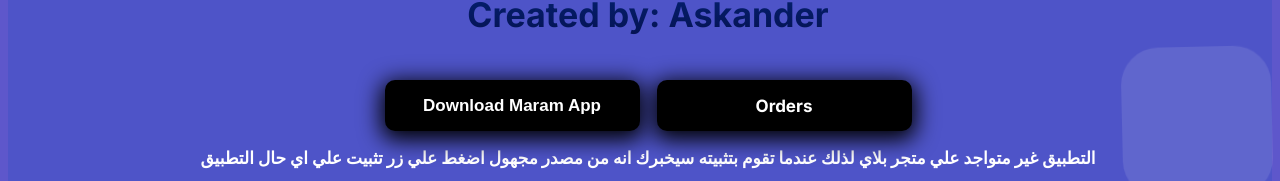
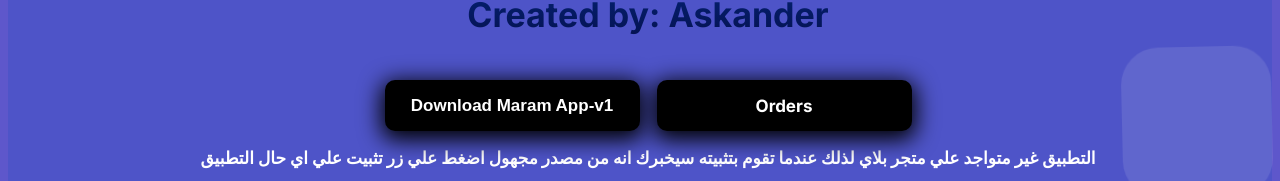
Before and after one commit to hamdymohamedak/Elmaram, a Next.js app: page / in a window 1280 px wide. Shown: the part 272-453 px from the top of the page. Built offline with nearby package versions, Linux system fonts and the light colour scheme; no server answers.

Commit message:
Update page.js

```diff
--- a/src/app/page.js
+++ b/src/app/page.js
@@ -67,7 +67,7 @@
           </h2>
         </div>
         <div className={styles.btns}>
-          <button onClick={GoToAppLink}>Download Maram App</button>
+          <button onClick={GoToAppLink}>Download Maram App-v1</button>
           <Link className="button" href={"/components/orders"}>
             Orders
           </Link>
```
